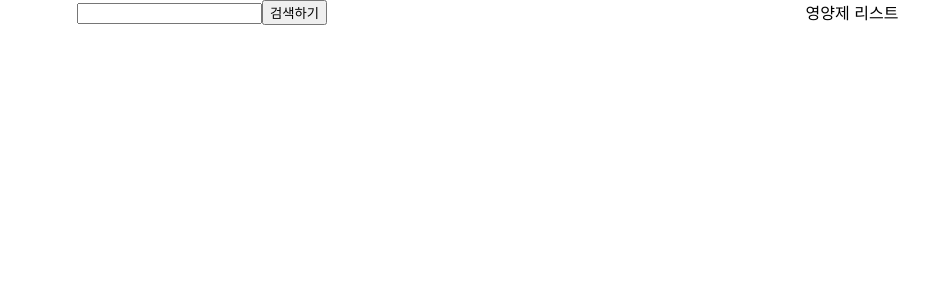
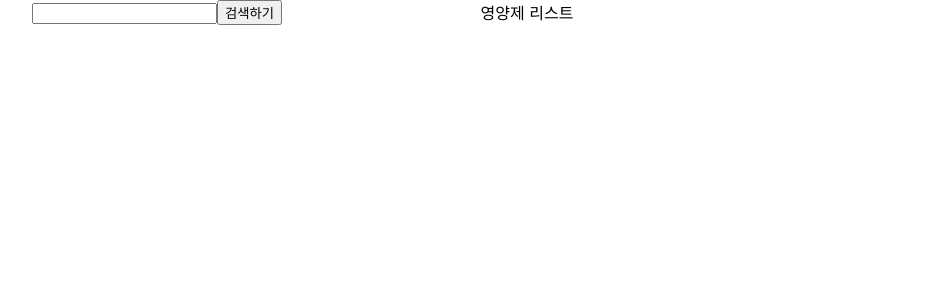
Before and after one commit to swookang77/Cherb, a React (Create React App) app in the folder frontend/: page / in a window 1280 px wide. Shown: the top 300 px of the page, without its empty margins (113-1042 px from the left). Built offline with nearby package versions, Linux system fonts and the light colour scheme.

Commit message:
[STYLE]VitaminList -> SearchList(컴포넌트 이름 변경) , PickedVitamin 컴포넌트 화면배치.

```diff
--- a/frontend/src/App.js
+++ b/frontend/src/App.js
@@ -6,10 +6,14 @@ import { Provider } from 'react-redux'
 function App() {
   return (
     <Provider store={store}>
-      <div className="Combination">
+      <div className="combination">
         <div className="grid-container">
-          <SearchVitamin />
-          <PickedVitamin></PickedVitamin>
+          <div className="search-vitamin">
+            <SearchVitamin />{" "}
+          </div>
+          <div className="vitaminlist">
+            <PickedVitamin></PickedVitamin>
+          </div>
         </div>
       </div>
     </Provider>
--- a/frontend/src/Combination.css
+++ b/frontend/src/Combination.css
@@ -1,9 +1,14 @@
-.Combination {
+.combination {
   text-align: center;
+}
+
+.vitaminlist {
+  position: fixed;
+  justify-self: center;
 }
 
 .grid-container {
   display: grid;
   grid-template-columns: 1fr 1fr;
-  grid-gap: 20px;
+  grid-gap: 200px;
 }
--- a/frontend/src/components/SearchVitamin.js
+++ b/frontend/src/components/SearchVitamin.js
@@ -7,9 +7,11 @@ import Row from "react-bootstrap/Row";
 import { v4 as uuidv4 } from "uuid";
 import { vitaminListActions } from "../vitaminList-reducer";
 import { useDispatch } from "react-redux";
+
+//VitaminSearch컴포넌트에서 검색한 결과를 나타낼 컴포넌트
 const VitaminList = ({ vitaminArray }) => {
   const dispatch = useDispatch();
-  //비타민 검색창에서 추가 버튼 눌렀을 때
+  //비타민 검색창에서 추가 버튼 눌렀을 때 핸들러.
   const handleAddButton = async (title, href) => {
     //vitaminList상태 변경하기
     const uuid = uuidv4();
```
